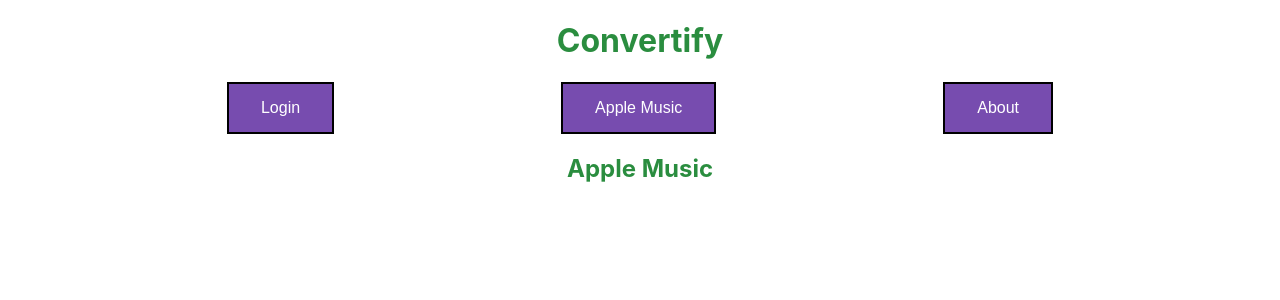
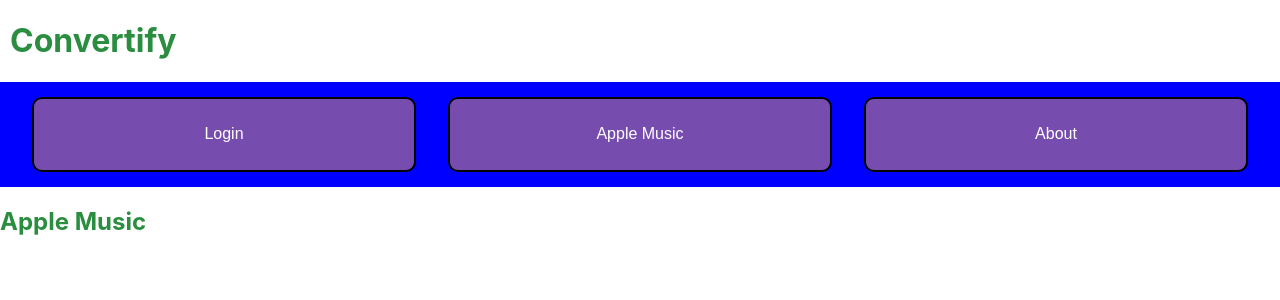
Before and after one commit to e10eqs/Convertify, a React (Create React App) app: page / in a window 1280 px wide. Shown: the top 300 px of the page. Built offline with nearby package versions, Linux system fonts and the light colour scheme.

Commit message:
menu bar

```diff
--- a/src/Components/App.css
+++ b/src/Components/App.css
@@ -1,15 +1,20 @@
 .App {
-  text-align: center;
+  text-align: Left;
   justify-content: center;
   color:rgb(42, 141, 63);
 }
 .MenuContainer {
+  height: 75px;
   display: flex;
   flex-direction: row;
   justify-content: space-evenly;
+  padding: 15px 0px;
+  background-color: blue;
 }
 
 .MenuItem {
+  height: inherit;
+  width: 30%;
   background-color: #774caf;
   border: 2px black solid;
   color: white;
@@ -18,4 +23,9 @@
   text-decoration: none;
   display: inline-block;
   font-size: 16px;
+  border-radius: 10px;
+  cursor: pointer;
 }
+.MenuItem:hover {
+  color: red;
+}
--- a/src/Components/App.js
+++ b/src/Components/App.js
@@ -12,7 +12,7 @@
 function App() {
   return (
     <div className="App">
-      <h1>Convertify</h1>
+      <h1 style={{ marginLeft:10 }}>Convertify</h1>
       <div className="MenuContainer">
         <button className="MenuItem"
           onClick={async () => navigate('/Login')}
```
